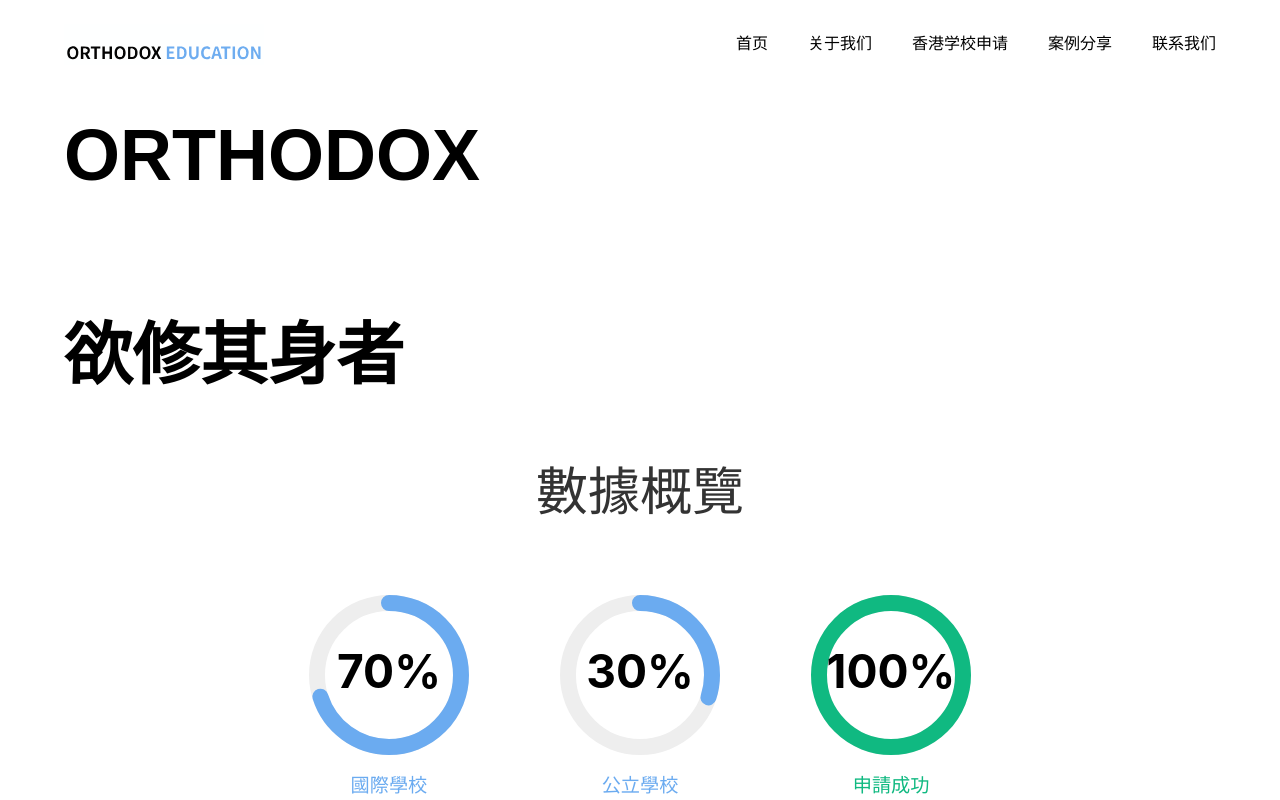
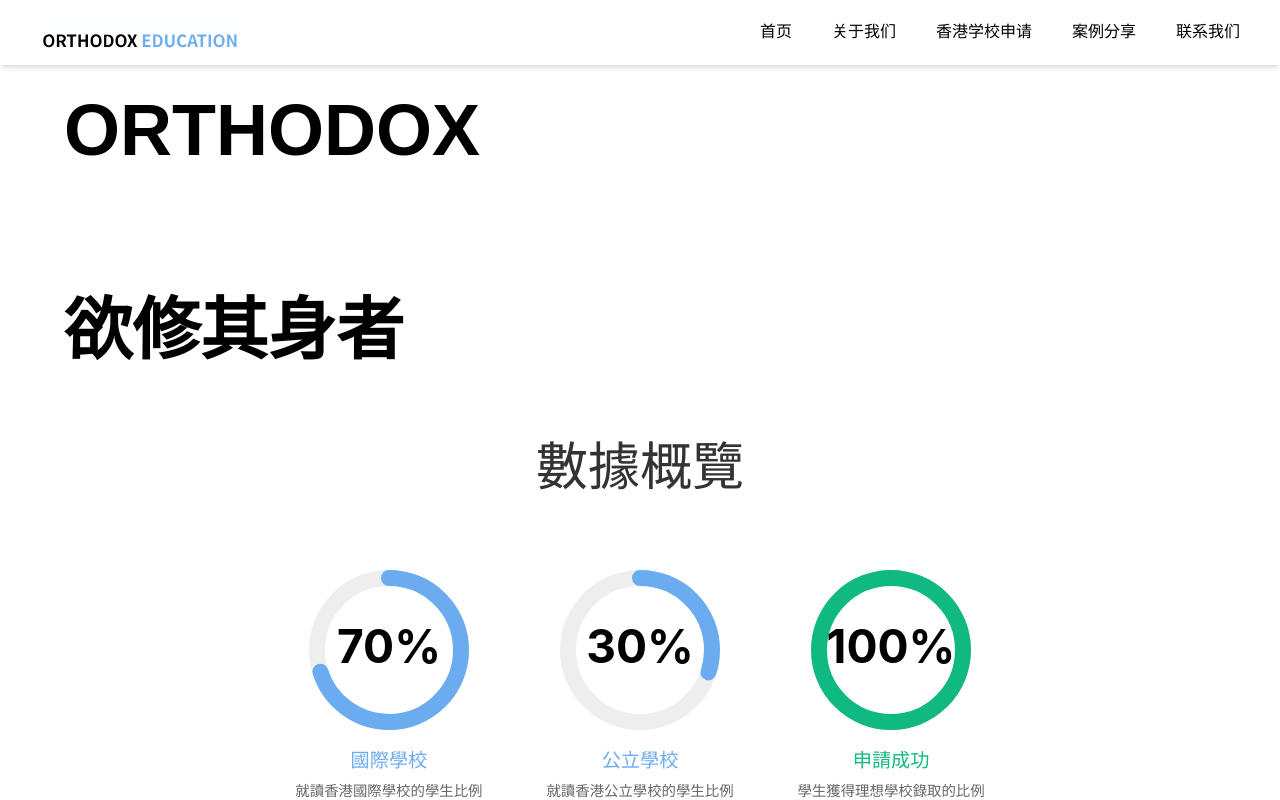
Before and after one commit to LCGSaber/hoobank, a Next.js app: page / in a window 1280 px wide. Shown: the top 800 px of the page. Built offline with nearby package versions, Linux system fonts and the light colour scheme.

Commit message:
update new nav

```diff
--- a/components/Hero.tsx
+++ b/components/Hero.tsx
@@ -4,7 +4,7 @@ import GetStarted from "./GetStarted";
 import Image from "next/image";
 
 const Hero: React.FC = () => (
-  <section id="home" className={`flex md:flex-row flex-col sm:py-4 py-1`}>
+  <section id="home" className={`flex md:flex-row flex-col mt-16 sm:py-4 py-1`}>
     <div
       className={`flex-1 ${styles.flexStart} flex-col xl:px-0 sm:px-16 px-6`}
     >
--- a/components/Navbar.tsx
+++ b/components/Navbar.tsx
@@ -1,14 +1,19 @@
 "use client"
 import { useState } from 'react';
-import { close, logo, menu,zxlogos } from "@/public/assets";
+import { close, logo, menu, zxlogos } from "@/public/assets";
 import { navLinks } from "@/constants";
 import Image from 'next/image';
+import { useRouter } from 'next/router';
 
 const Navbar: React.FC = () => {
   const [toggle, setToggle] = useState(false);
+  const [isNavVisible, setNavVisible] = useState(true);
   return (
-    <nav className="w-full flex py-6 justify-between items-center navbar">
-      <Image src={zxlogos} alt="HooBank" width={200} height={60} className='logo-size'/>
+    // <nav className="w-full flex py-6 justify-between items-center navbar">
+    <header className={`fixed top-0 left-0 w-full z-20 transition-all duration-300 ${isNavVisible ? 'transform translate-y-0' : 'transform -translate-y-full'}`}>
+      <div className="bg-white shadow-md">
+        <div className="container mx-auto py-3 flex justify-between items-center">
+          <Image src={zxlogos} alt="HooBank" width={200} height={60} className='logo-size' />
           <ul className="list-none sm:flex hidden justify-end items-center flex-1">
             {navLinks.map((nav, index) => (
               <li
@@ -42,7 +47,9 @@ const Navbar: React.FC = () => {
               </ul>
             </div>
           </div>
-    </nav>
+        </div>
+      </div>
+    </header>
   )
 }
 
```
Also changed, not shown: app/page.tsx (+9 -9 lines). Lines whose indentation alone changed are shown as unchanged.
